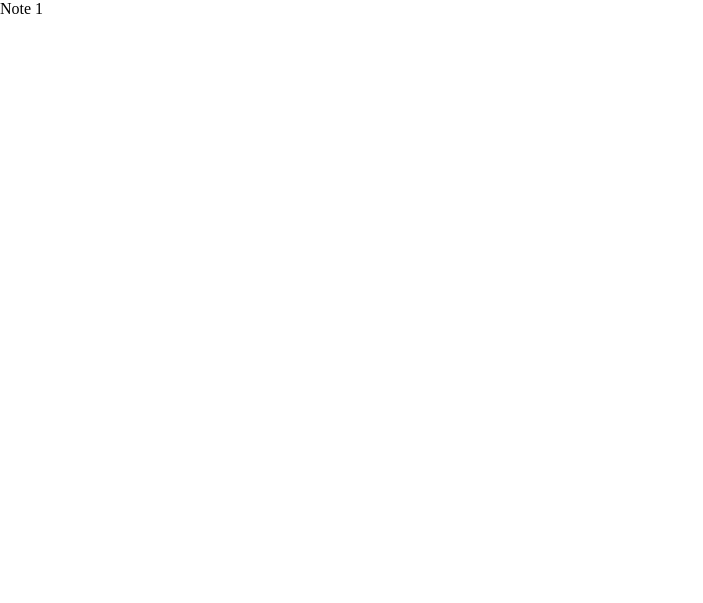
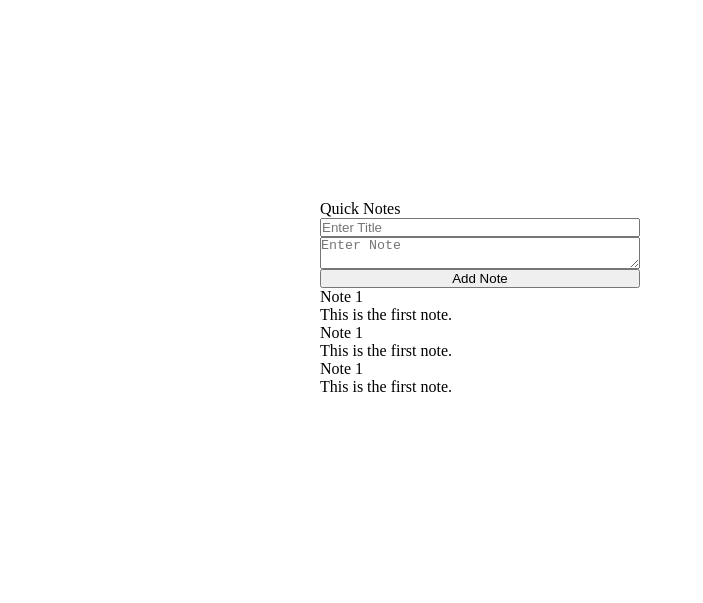
Before and after one commit to signaturecoder/syook_assignment, a plain HTML site: page index.html in a window 1280 px wide. Shown: the whole page, without its empty margins (0-703 px from the left). Drawn offline with nearby package versions, Linux system fonts and the light colour scheme.

Commit message:
basic layout of note template

```diff
--- a/css/style.css
+++ b/css/style.css
@@ -4,12 +4,23 @@
   margin: 0;
 }
 
-html,body {
+html,
+body {
   width: 100vw;
   height: 100vh;
+  display: flex;
+  justify-content: center;
+  align-items: center;
 }
 
 .container {
   height: 50%;
   width: 50%;
 }
+
+.actions {
+  display: flex;
+  flex-direction: column;
+  justify-content: center;
+  width: 50%;
+}
--- a/index.html
+++ b/index.html
@@ -8,8 +8,27 @@
   </head>
   <body>
     <div class="container">
+      <div class="container__title">Quick Notes</div>
+      <div >
+        <form action="" class="actions">
+          <input id="actions__title" type="text" placeholder="Enter Title">
+          <textarea id="actions__notes" placeholder="Enter Note"></textarea>
+         <button id="actions__btn">Add Note</button>
+        </form>
+      </div>
+      <div class="note">
+        <div class="note__title">Note 1</div>
+        <div class="note__description">This is the first note.</div>
+      </div>
+      <div class="note">
+        <div class="note__title">Note 1</div>
+        <div class="note__description">This is the first note.</div>
+      </div>
+      <div class="note">
+        <div class="note__title">Note 1</div>
+        <div class="note__description">This is the first note.</div>
+      </div>
 
-      <div class="note">Note 1</div>
     </div>
     <script src="https://ajax.googleapis.com/ajax/libs/jquery/3.5.1/jquery.min.js"></script>
     <script src="js/note-jquery.js"></script>
```
Lines whose indentation alone changed are shown as unchanged.
